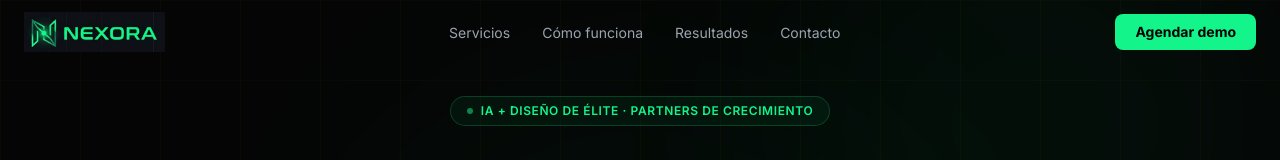
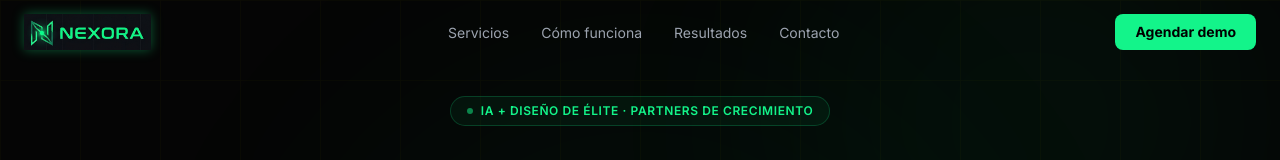
Before and after one commit to MaximilianoPerezvpi/nexora-agency, a Next.js app: page / in a window 1280 px wide. Shown: the top 160 px of the page. Built offline with nearby package versions, Linux system fonts and the light colour scheme.

Commit message:
Refactor Navbar component and improve styles

```diff
--- a/components/Navbar.tsx
+++ b/components/Navbar.tsx
@@ -1,21 +1,20 @@
 "use client";
 
-// ─── IMPORTANTE: Image debe estar importado para que el logo funcione ───────
 import Image from "next/image";
 import { useState, useEffect } from "react";
 import { motion, AnimatePresence } from "framer-motion";
 import { Menu, X } from "lucide-react";
 
 const navLinks = [
-  { label: "Servicios",       href: "#servicios"     },
-  { label: "Cómo funciona",   href: "#como-funciona" },
-  { label: "Resultados",      href: "#resultados"    },
-  { label: "Contacto",        href: "#contacto"      },
+  { label: "Servicios",     href: "#servicios"     },
+  { label: "Cómo funciona", href: "#como-funciona" },
+  { label: "Resultados",    href: "#resultados"    },
+  { label: "Contacto",      href: "#contacto"      },
 ];
 
 export default function Navbar() {
-  const [scrolled,  setScrolled]  = useState(false);
-  const [menuOpen,  setMenuOpen]  = useState(false);
+  const [scrolled, setScrolled] = useState(false);
+  const [menuOpen, setMenuOpen] = useState(false);
 
   useEffect(() => {
     const handleScroll = () => setScrolled(window.scrollY > 20);
@@ -33,9 +32,18 @@ export default function Navbar() {
     >
       <nav className="max-w-7xl mx-auto px-6 h-16 flex items-center justify-between">
 
-        {/* ── LOGO — imagen en lugar de texto ─────────────────────────────── */}
-        <a href="/" aria-label="Nexora — inicio" className="flex items-center">
-          <div className="relative h-10 w-[150px]">
+        {/* ── LOGO ──────────────────────────────────────────────────────── */}
+        {/* El logo-glow replica el efecto de resplandor del icono 'N'      */}
+        <a
+          href="/"
+          aria-label="Nexora — inicio"
+          className="flex items-center group"
+        >
+          <div className="relative h-9 w-[148px] transition-all duration-300 group-hover:logo-glow"
+            style={{
+              filter: "drop-shadow(0 0 6px rgba(19,244,138,0.35))",
+            }}
+          >
             <Image
               src="/logo-nexora.png"
               alt="Nexora Logo"
@@ -45,7 +53,7 @@ export default function Navbar() {
             />
           </div>
         </a>
-        {/* ─────────────────────────────────────────────────────────────────── */}
+        {/* ─────────────────────────────────────────────────────────────── */}
 
         {/* Desktop Links */}
         <ul className="hidden md:flex items-center gap-8">
@@ -61,10 +69,21 @@ export default function Navbar() {
           ))}
         </ul>
 
-        {/* CTA */}
+        {/* CTA — usa el neon exacto del logo */}
         <a
           href="#contacto"
-          className="hidden md:inline-flex items-center gap-2 px-5 py-2 bg-neon text-black text-sm font-bold rounded-lg hover:shadow-[0_0_20px_rgba(239,255,0,0.3)] transition-all"
+          className="hidden md:inline-flex items-center gap-2 px-5 py-2 bg-neon text-black text-sm font-bold rounded-lg transition-all hover:-translate-y-0.5"
+          style={{
+            boxShadow: "0 0 0 rgba(19,244,138,0)",
+          }}
+          onMouseEnter={(e) => {
+            (e.currentTarget as HTMLElement).style.boxShadow =
+              "0 0 20px rgba(19,244,138,0.35), 0 0 8px rgba(19,244,138,0.2)";
+          }}
+          onMouseLeave={(e) => {
+            (e.currentTarget as HTMLElement).style.boxShadow =
+              "0 0 0 rgba(19,244,138,0)";
+          }}
         >
           Agendar demo
         </a>
@@ -89,8 +108,11 @@ export default function Navbar() {
             transition={{ duration: 0.2 }}
             className="md:hidden bg-background/95 backdrop-blur-md border-b border-white/5 px-6 py-6 flex flex-col gap-5"
           >
-            {/* Logo en mobile menu también */}
-            <div className="relative h-8 w-[120px] mb-2">
+            {/* Logo en mobile */}
+            <div
+              className="relative h-8 w-[130px] mb-1"
+              style={{ filter: "drop-shadow(0 0 5px rgba(19,244,138,0.3))" }}
+            >
               <Image
                 src="/logo-nexora.png"
                 alt="Nexora Logo"
```
